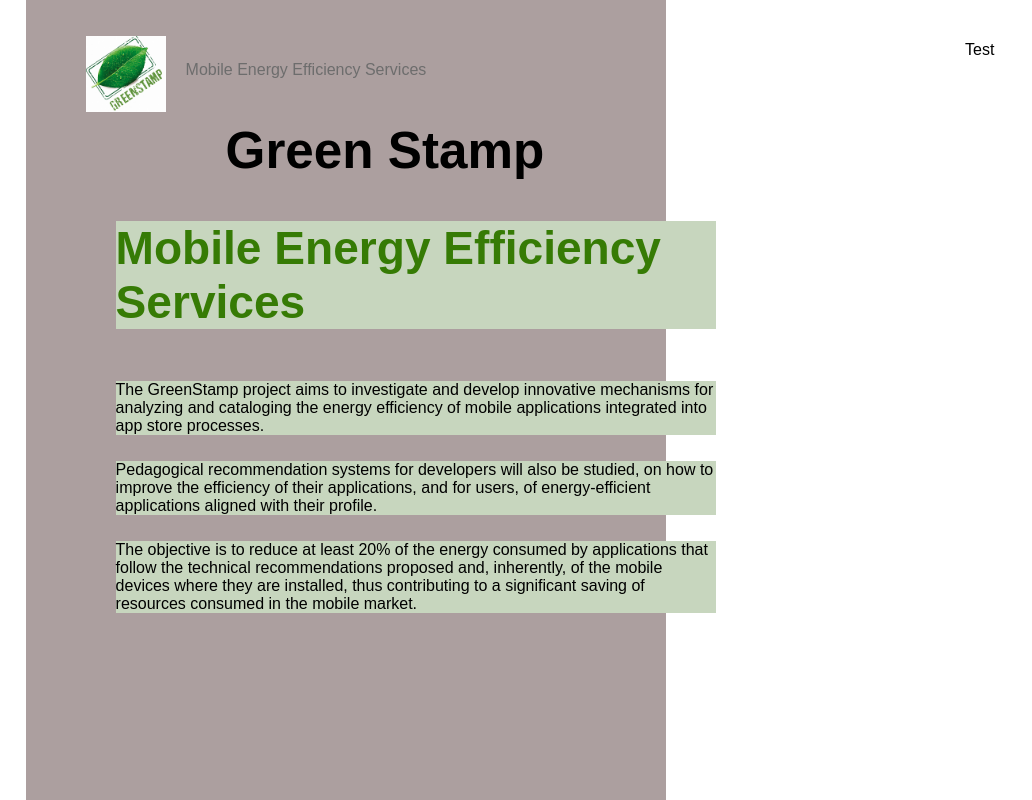
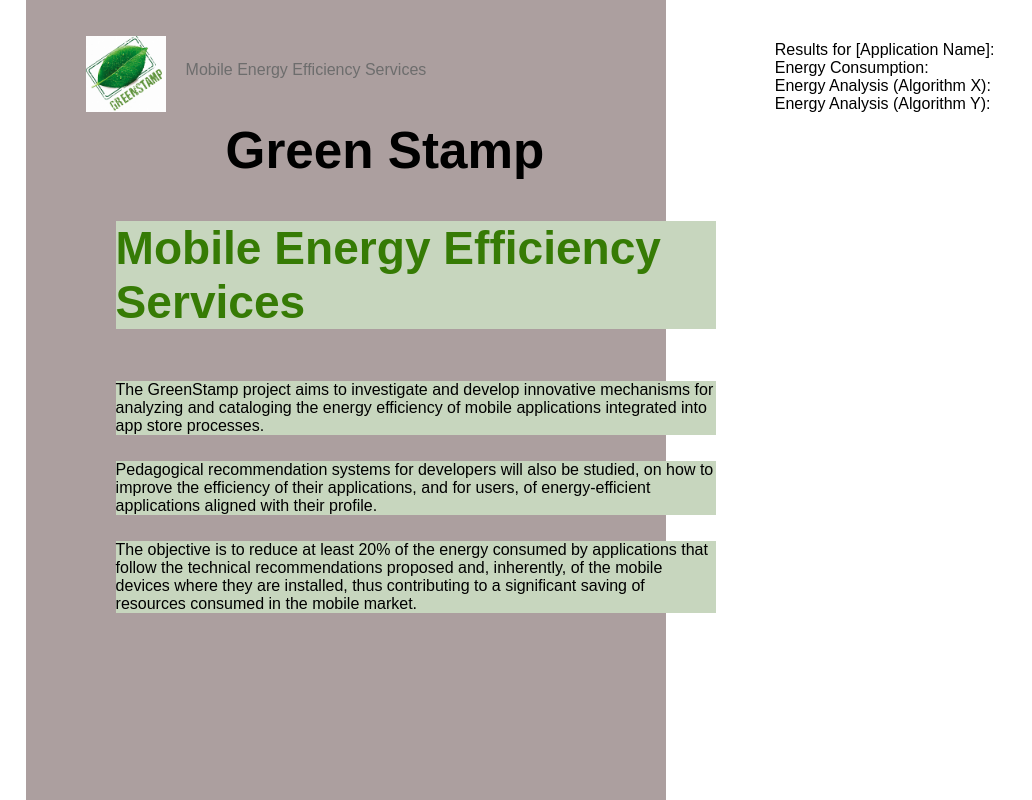
Before and after one commit to caixa-magica-software/greenstamp-web, a React (Create React App) app: page / in a window 1280 px wide. Shown: the whole page, without its empty margins (0-1032 px from the left). Built offline with nearby package versions, Linux system fonts and the light colour scheme; no server answers.

Commit message:
Added dummy test results

```diff
--- a/src/components/HomePageContent.js
+++ b/src/components/HomePageContent.js
@@ -31,10 +31,8 @@ const HomePageContent = () => {
     <Fragment>
       <div className={classes.leftBox}>
         {/* <div className={classes.logoArea}> */}
-          <img className={classes.logoImg} src="/logo192.png" alt="Logo" />
-          <p className={classes.logoHeader}>
-            Mobile Energy Efficiency Services
-          </p>
+        <img className={classes.logoImg} src="/logo192.png" alt="Logo" />
+        <p className={classes.logoHeader}>Mobile Energy Efficiency Services</p>
         {/* </div> */}
         <p className={classes.pageHeader}>Green Stamp</p>
         <p className={classes.infoHeader}>Mobile Energy Efficiency Services</p>
@@ -60,9 +58,28 @@ const HomePageContent = () => {
 
       <div className={classes.rightBox}>
         <p className={classes.results}>
-          Test
-          <br />
-          {results}
+          {results !== undefined ? (
+            results
+          ) : (
+            <Fragment>
+              <label>
+                Results for [Application Name]:
+                <br />
+              </label>
+              <label>
+                Energy Consumption:
+                <br />
+              </label>
+              <label>
+                Energy Analysis (Algorithm X):
+                <br />
+              </label>
+              <label>
+                Energy Analysis (Algorithm Y):
+                <br />
+              </label>
+            </Fragment>
+          )}
         </p>
       </div>
     </Fragment>
```
